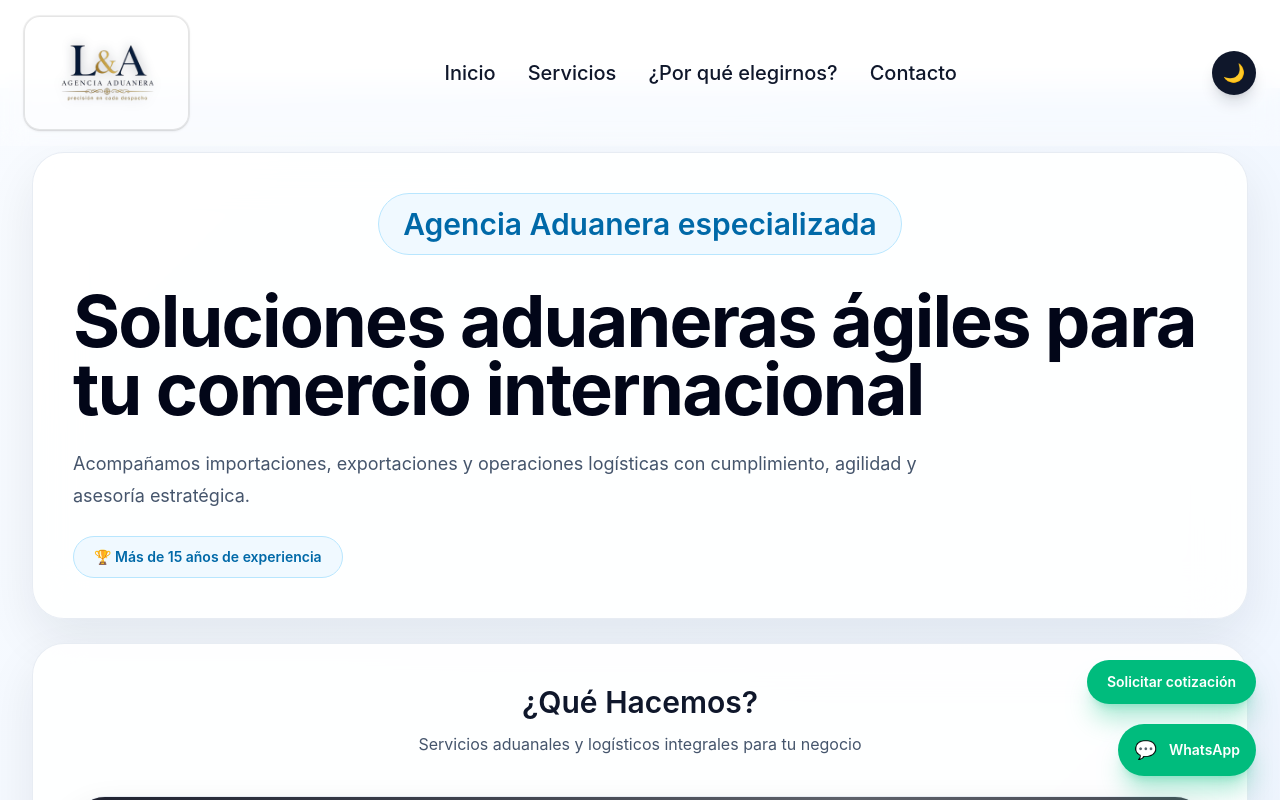
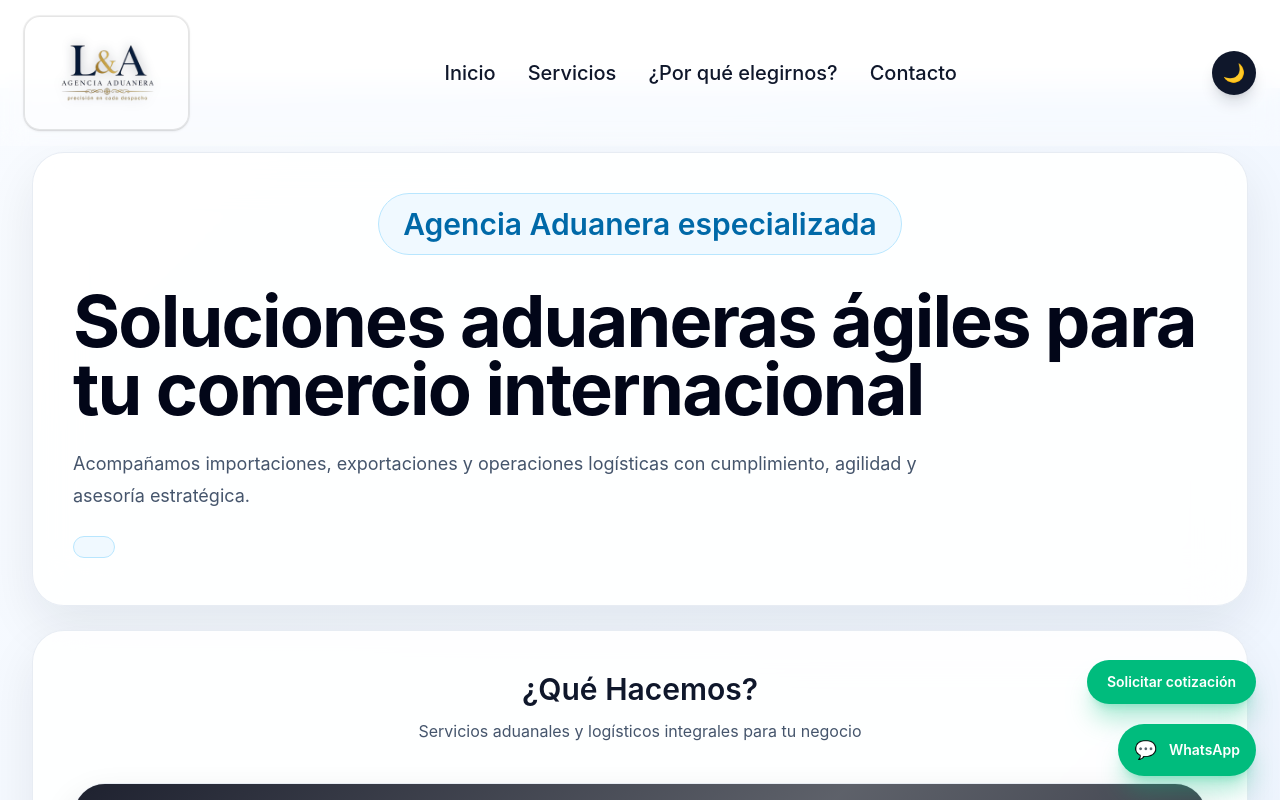
Before and after one commit to 007angel/AG-AD-01, a Next.js app: page / in a window 1280 px wide. Shown: the top 800 px of the page. Built offline with nearby package versions, Linux system fonts and the light colour scheme; no server answers; grey boxes are pictures that could not be loaded.

Commit message:
Subida de imagen

```diff
--- a/src/app/page.tsx
+++ b/src/app/page.tsx
@@ -54,7 +54,7 @@ export default function Home() {
                 cumplimiento, agilidad y asesoría estratégica.
               </p>
               <div className={`mt-6 inline-flex items-center gap-2 rounded-full border px-5 py-2.5 text-sm font-semibold ${themeStyles.pill}`}>
-                🏆 Más de {companyInfo.yearsOfExperience} años de experiencia
+             {/*    🏆 Más de {companyInfo.yearsOfExperience} años de experiencia */}
               </div>
             </div>
           </div>
--- a/src/lib/content.ts
+++ b/src/lib/content.ts
@@ -97,7 +97,7 @@ export const companyInfo: CompanyInfo = {
   whatsappText:
     "Hola, me gustaría solicitar una cotización para mis operaciones de comercio exterior.",
   address: "San Pedro Sula, Honduras",
-  hours: "Lunes a viernes: 8:00 AM – 5:00 PM - Sábados: 8:00 AM – 12:00 PM",
+  hours: "Lunes a Viernes: 8:00 AM – 5:00 PM - Sábados: 8:00 AM – 12:00 PM",
   socials: {
     facebook: "https://facebook.com/",
     instagram: "https://www.instagram.com/agenciaaduaneralya?utm_source=qr&igsh=cXhiMmJ5dXI1dHB4",
```
Also changed, not shown: public/fotos/agencia-aduanal.jpg.jpeg (added).
